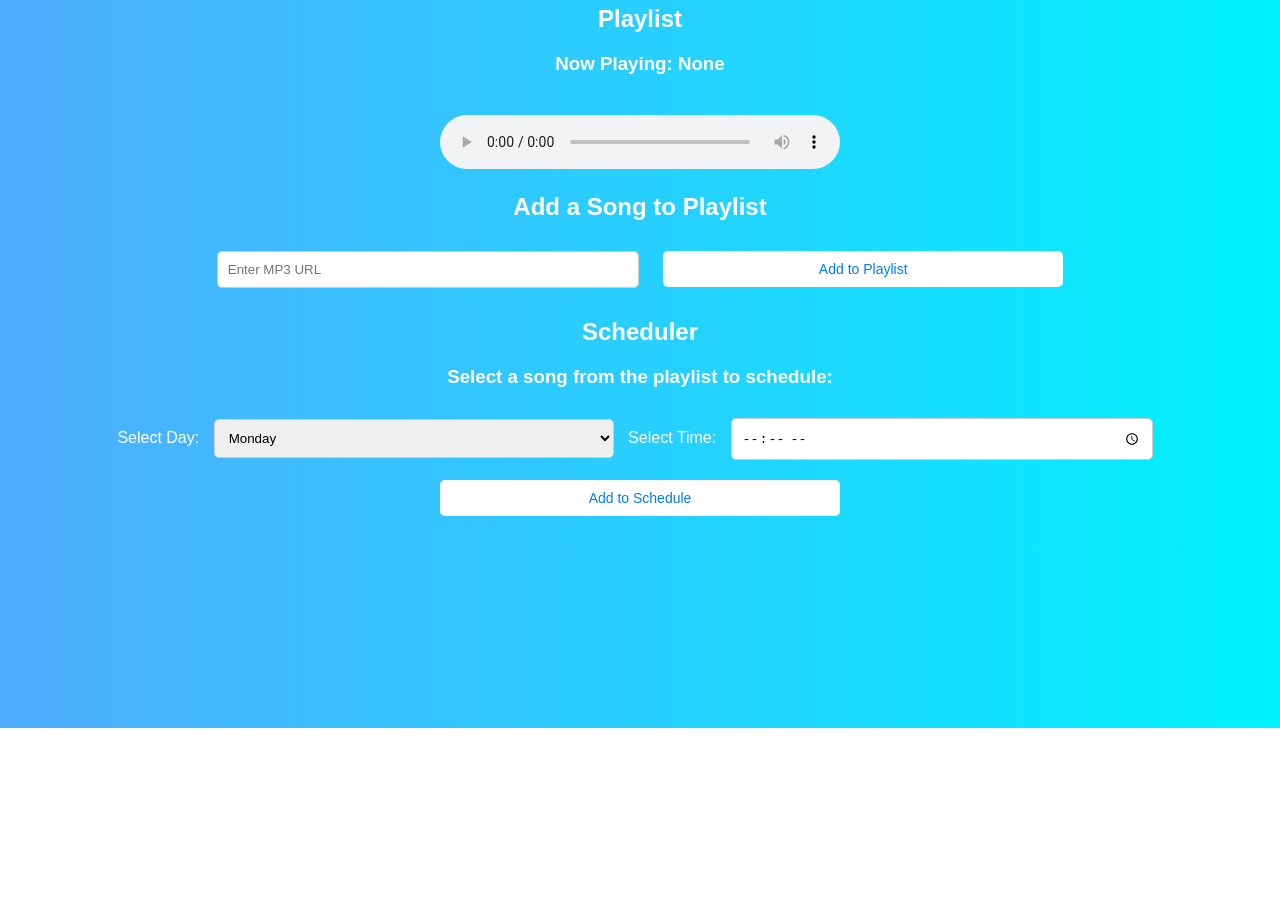
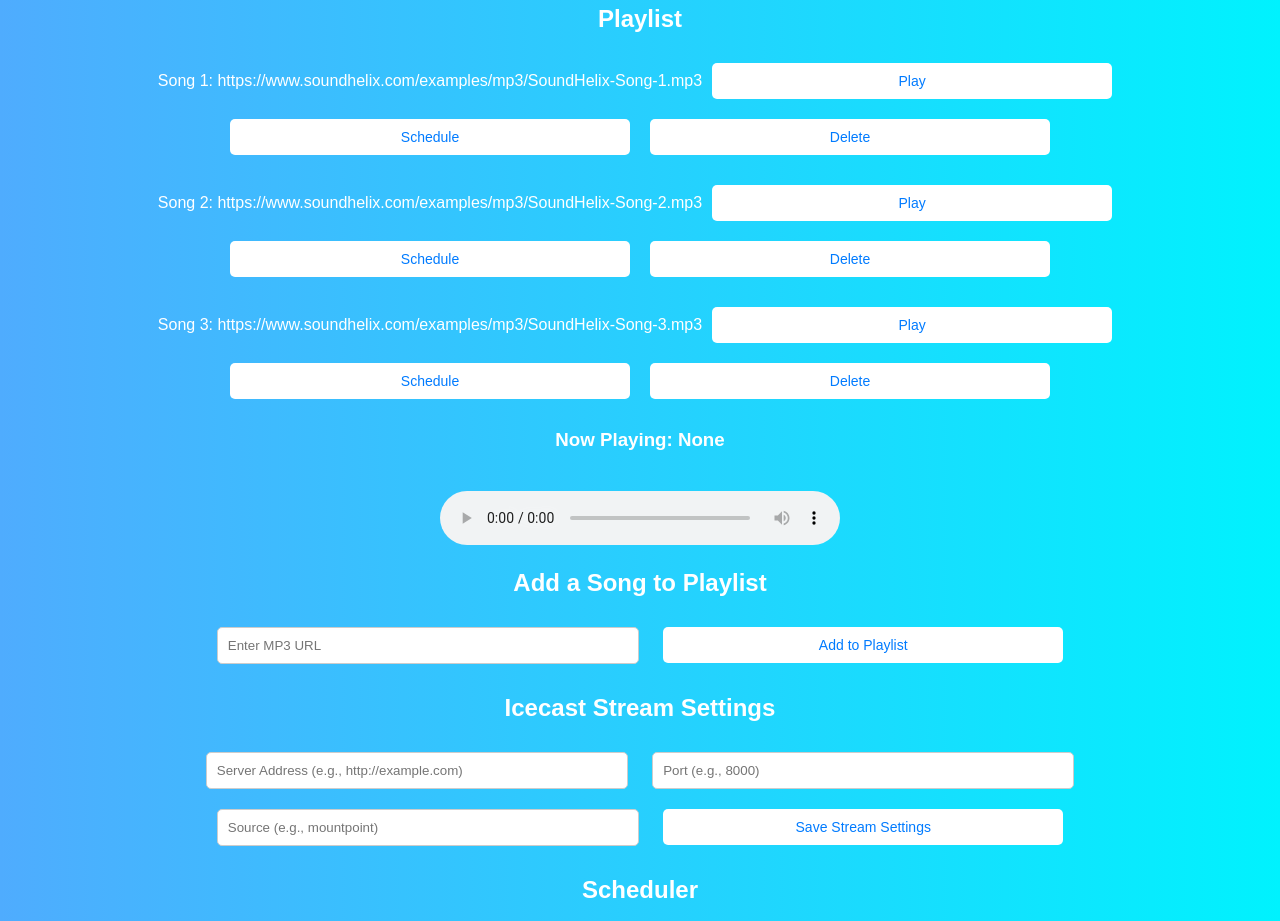
Before and after one commit to pee2000/Radio-Scheduler-, a plain HTML site: page index.html in a window 1280 px wide. Shown: the part 72-993 px from the top of the page. Before the commit the page ends 800 px from the top, so only its background shows below. Drawn offline with Linux system fonts and the light colour scheme.

Commit message:
Update index.html

```diff
--- a/index.html
+++ b/index.html
@@ -61,7 +61,7 @@
   </style>
 </head>
 <body>
-  <h1>Music App with Playlist and Scheduler</h1>
+  <h1>Music App with Playlist and Stream Settings</h1>
 
   <!-- Playlist Section -->
   <div class="section">
@@ -76,6 +76,15 @@
     <h2>Add a Song to Playlist</h2>
     <input type="text" id="songLinkInput" placeholder="Enter MP3 URL">
     <button id="addLinkButton">Add to Playlist</button>
+  </div>
+
+  <!-- Stream Settings Section -->
+  <div class="section">
+    <h2>Icecast Stream Settings</h2>
+    <input type="text" id="serverAddress" placeholder="Server Address (e.g., http://example.com)">
+    <input type="number" id="port" placeholder="Port (e.g., 8000)">
+    <input type="text" id="source" placeholder="Source (e.g., mountpoint)">
+    <button id="saveStreamSettings">Save Stream Settings</button>
   </div>
 
   <!-- Scheduler Section -->
@@ -101,8 +110,14 @@
   </div>
 
   <script>
-    const playlistItems = JSON.parse(localStorage.getItem('playlistItems')) || [];
+    const playlistItems = JSON.parse(localStorage.getItem('playlistItems')) || [
+      { link: "https://www.soundhelix.com/examples/mp3/SoundHelix-Song-1.mp3" },
+      { link: "https://www.soundhelix.com/examples/mp3/SoundHelix-Song-2.mp3" },
+      { link: "https://www.soundhelix.com/examples/mp3/SoundHelix-Song-3.mp3" }
+    ];
     const schedules = JSON.parse(localStorage.getItem('schedules')) || [];
+    const streamSettings = JSON.parse(localStorage.getItem('streamSettings')) || {};
+
     const songLinkInput = document.getElementById('songLinkInput');
     const addLinkButton = document.getElementById('addLinkButton');
     const playlist = document.getElementById('playlist');
@@ -112,6 +127,10 @@
     const scheduleList = document.getElementById('scheduleList');
     const audioPlayer = document.getElementById('audioPlayer');
     const nowPlaying = document.getElementById('nowPlaying');
+    const serverAddress = document.getElementById('serverAddress');
+    const port = document.getElementById('port');
+    const source = document.getElementById('source');
+    const saveStreamSettingsButton = document.getElementById('saveStreamSettings');
 
     let currentSongIndex = 0;
 
@@ -123,6 +142,15 @@
     // Save schedules to local storage
     function saveSchedules() {
       localStorage.setItem('schedules', JSON.stringify(schedules));
+    }
+
+    // Save stream settings to local storage
+    function saveStreamSettings() {
+      streamSettings.serverAddress = serverAddress.value;
+      streamSettings.port = port.value;
+      streamSettings.source = source.value;
+      localStorage.setItem('streamSettings', JSON.stringify(streamSettings));
+      alert('Stream settings saved!');
     }
 
     // Render playlist
@@ -222,6 +250,9 @@
       songLinkInput.value = '';
     });
 
+    // Save stream settings
+    saveStreamSettingsButton.addEventListener('click', saveStreamSettings);
+
     // Autoplay the next song
     audioPlayer.addEventListener('ended', () => {
       currentSongIndex++;
@@ -234,6 +265,7 @@
 
     renderPlaylist();
     renderSchedules();
+
   </script>
 </body>
 </html>
```
